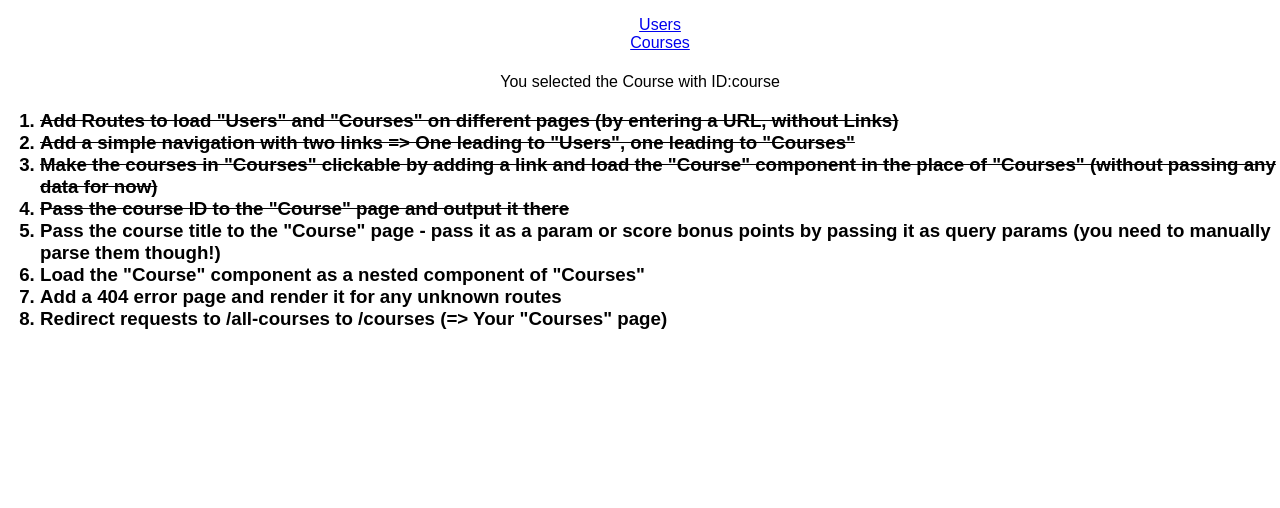
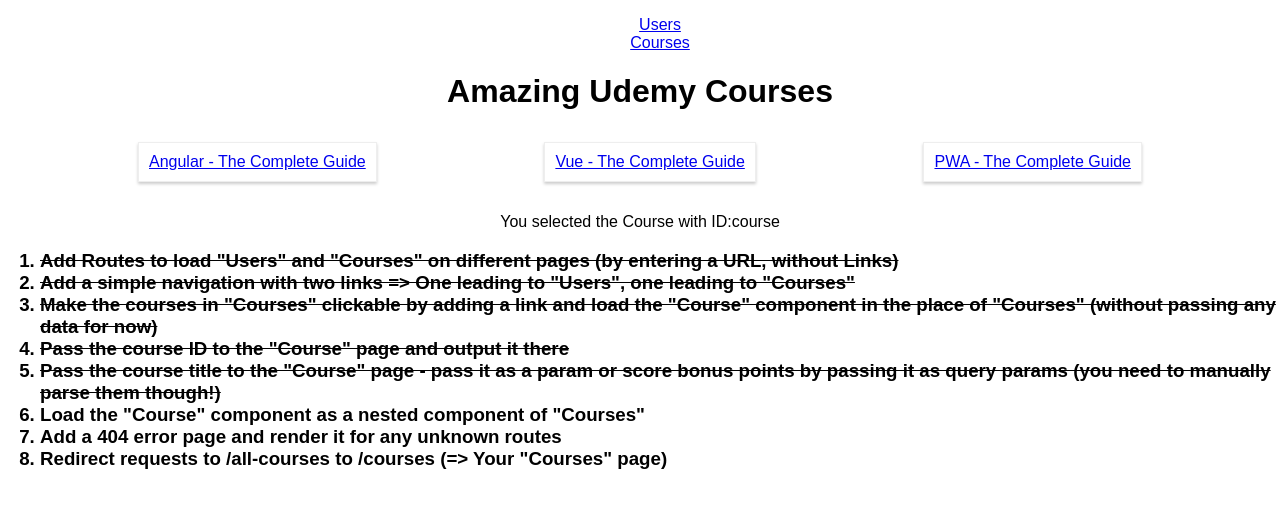
Before and after one commit to wongprom/routing--assignment-problem, a React (Create React App) app: page /courses/course in a window 1280 px wide. Shown: the top 508 px of the page. Built offline with nearby package versions, Linux system fonts and the light colour scheme.

Commit message:
Done 5, with bonus...score bonus points by passing it as query params. Using <Switch>

```diff
--- a/src/App.js
+++ b/src/App.js
@@ -38,9 +38,12 @@
               </li>
             </ul>
           </nav>
-          <Route path="/users" component={Users} />
-          <Route path="/courses" exact component={Courses} />
-          <Route path="/courses/:id" component={Course} />
+          <Switch>
+            <Route path="/users" component={Users} />
+            <Route path="/courses" component={Courses} />
+          </Switch>
+
+          {/* <Route path="/courses/:id" component={Course} /> */}
 
           <h3>
             <ol style={{ textAlign: 'left' }}>
@@ -48,7 +51,7 @@
               <li style={{ textDecoration: 'line-through' }}>Add a simple navigation with two links => One leading to "Users", one leading to "Courses"</li>
               <li style={{ textDecoration: 'line-through' }}>Make the courses in "Courses" clickable by adding a link and load the "Course" component in the place of "Courses" (without passing any data for now)</li>
               <li style={{ textDecoration: 'line-through' }}>Pass the course ID to the "Course" page and output it there</li>
-              <li>Pass the course title to the "Course" page - pass it as a param or score bonus points by passing it as query params (you need to manually parse them though!)</li>
+              <li style={{ textDecoration: 'line-through' }}>Pass the course title to the "Course" page - pass it as a param or score bonus points by passing it as query params (you need to manually parse them though!)</li>
               <li>Load the "Course" component as a nested component of "Courses"</li>
               <li>Add a 404 error page and render it for any unknown routes</li>
               <li>Redirect requests to /all-courses to /courses (=> Your "Courses" page)</li>
--- a/src/containers/Courses/Courses.js
+++ b/src/containers/Courses/Courses.js
@@ -1,5 +1,6 @@
 import React, { Component } from 'react';
 import { Link, Route } from "react-router-dom";
+import Course from "../Course/Course";
 
 import './Courses.css';
 
@@ -33,6 +34,7 @@
                         })
                     }
                 </section>
+                <Route path={this.props.match.url + '/:id'} component={Course} />
             </div>
         );
     }
```
